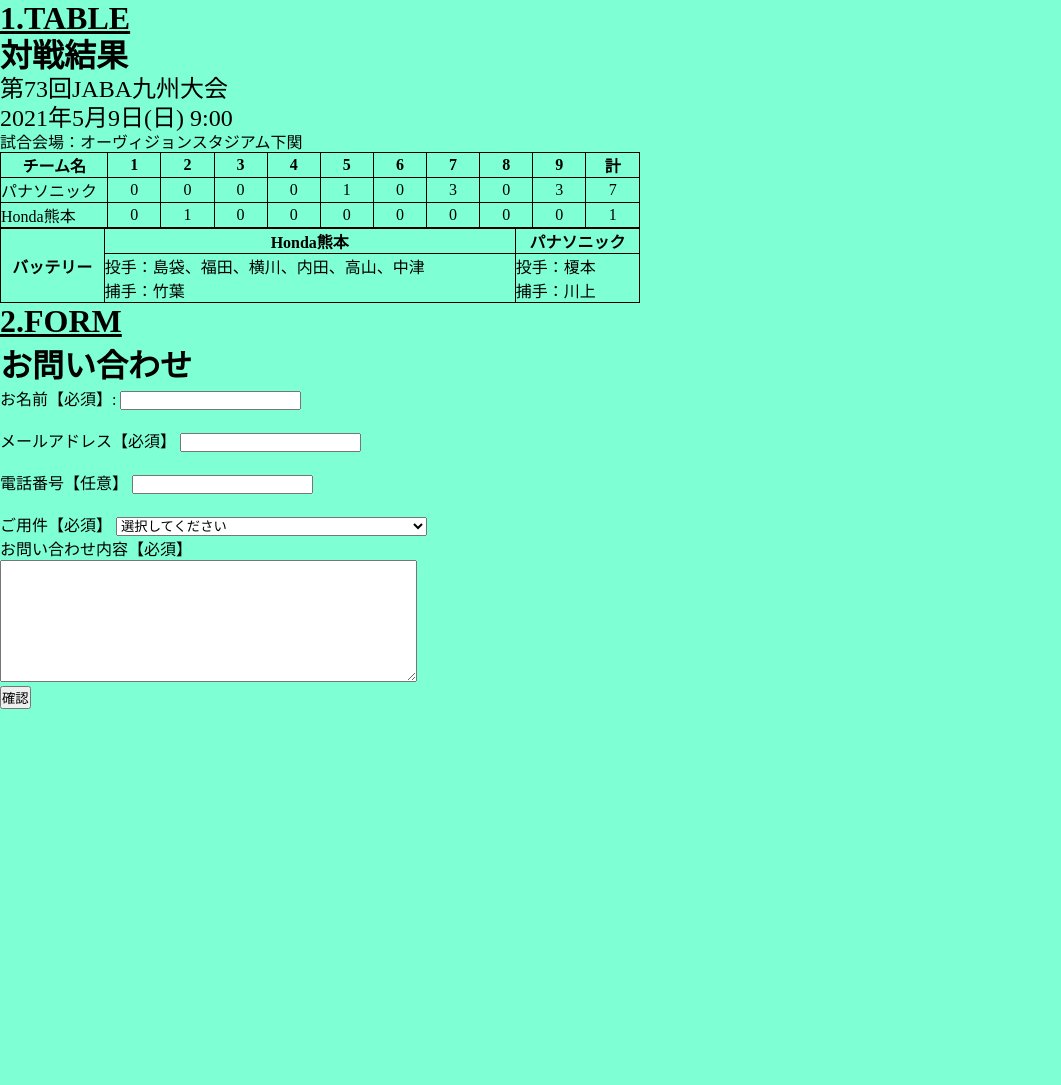
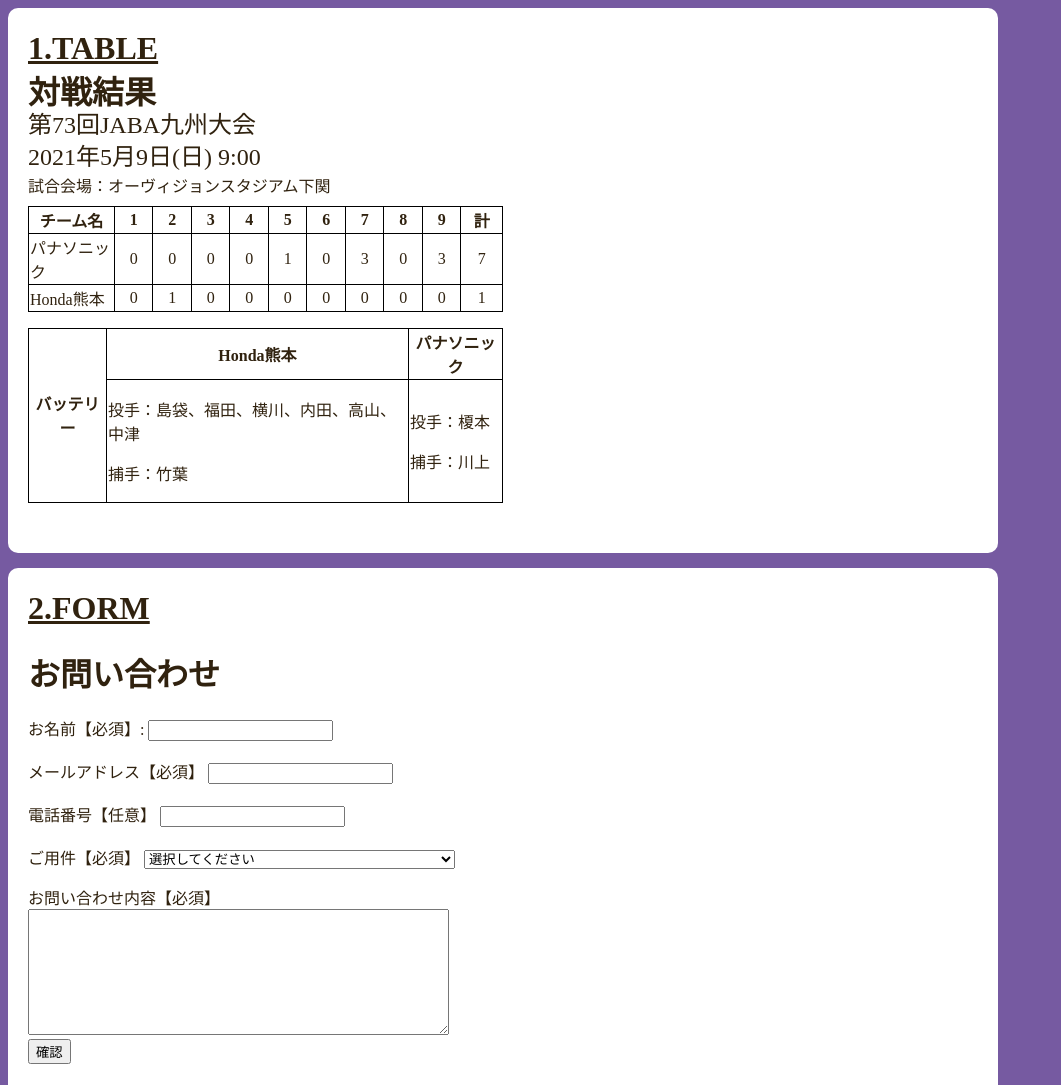
Before and after one commit to nitanovi/basic-coding, a plain HTML site: page table-form/index.html in a window 1280 px wide. Shown: the top 1085 px of the page, without its empty margins (0-1061 px from the left). Before the commit the page ends 800 px from the top, so only its background shows below. Drawn offline with Linux system fonts and the light colour scheme.

Commit message:
update css

```diff
--- a/css/style.css
+++ b/css/style.css
@@ -242,8 +242,6 @@ p {
 
 /* CSS TABLE FORM */
 
-.content {}
-
 @media only screen and (max-width: 425px) {
 
     .kiri,
--- a/css/table.css
+++ b/css/table.css
@@ -1,11 +1,31 @@
 * {
-    margin: 0;
-    padding: 0;
     box-sizing: border-box;
 }
-#table {
-    background-color: aquamarine;
+#table-all {
+    background-color: rgb(118, 90, 161);
 }
 .content {
-    line-height: 1.2;
+    line-height: 0.3;
 }
+.table {
+    background: rgb(255, 255, 255);
+    max-width: 990px;
+    background-repeat: no-repeat;
+    background-attachment: fixed;
+    background-position: center;
+    border-radius: 10px;
+    color: #30220f;
+    padding: 1px 20px 50px 20px;
+    margin-bottom: 15px;
+}
+.form {
+    background: rgb(255, 255, 255);
+    max-width: 990px;
+    background-repeat: no-repeat;
+    background-attachment: fixed;
+    background-position: center;
+    border-radius: 10px;
+    color: #30220f;
+    padding: 1px 20px 20px 20px;
+    margin-bottom: 15px;
+}
--- a/table-form/index.html
+++ b/table-form/index.html
@@ -26,9 +26,11 @@
     </style>
 </head>
 
-<body id="table">
+<body id="table-all">
+    <div class="table">
         <div>
             <h1><u style="font-family: 'Times New Roman', Times, serif;">1.TABLE</u></h1>
+            <p></p>
             <div class="content">
                 <h1 style="font-family: 'Times New Roman', Times, serif;">対戦結果</h1>
                 <p style="font-size:150%;font-family: 'Times New Roman', Times, serif;"> 第73回JABA九州大会</p>
@@ -100,7 +102,7 @@
             </table>
         </div>
     </div>
-    <div>
+    <div class="form">
         <h1 style="font-family: 'Times New Roman', Times, serif; text-decoration: underline;">2.FORM</h1>
         <h1 style="font-family: 'Times New Roman', Times, serif;">お問い合わせ</h1>
         <div>
```
Lines whose indentation alone changed are shown as unchanged.
